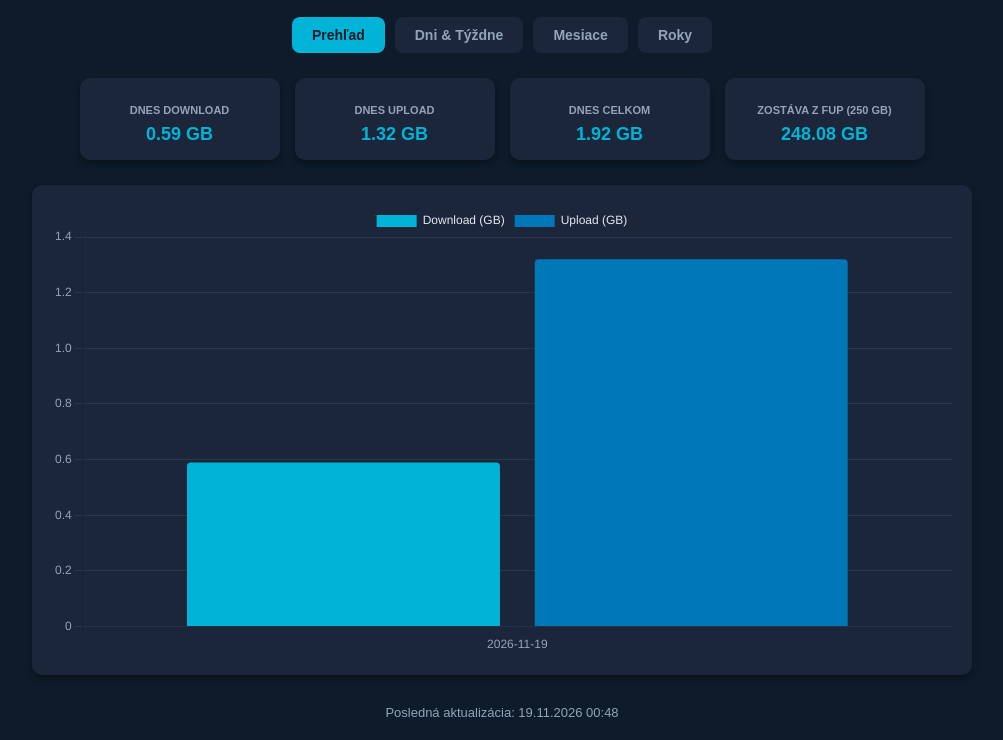
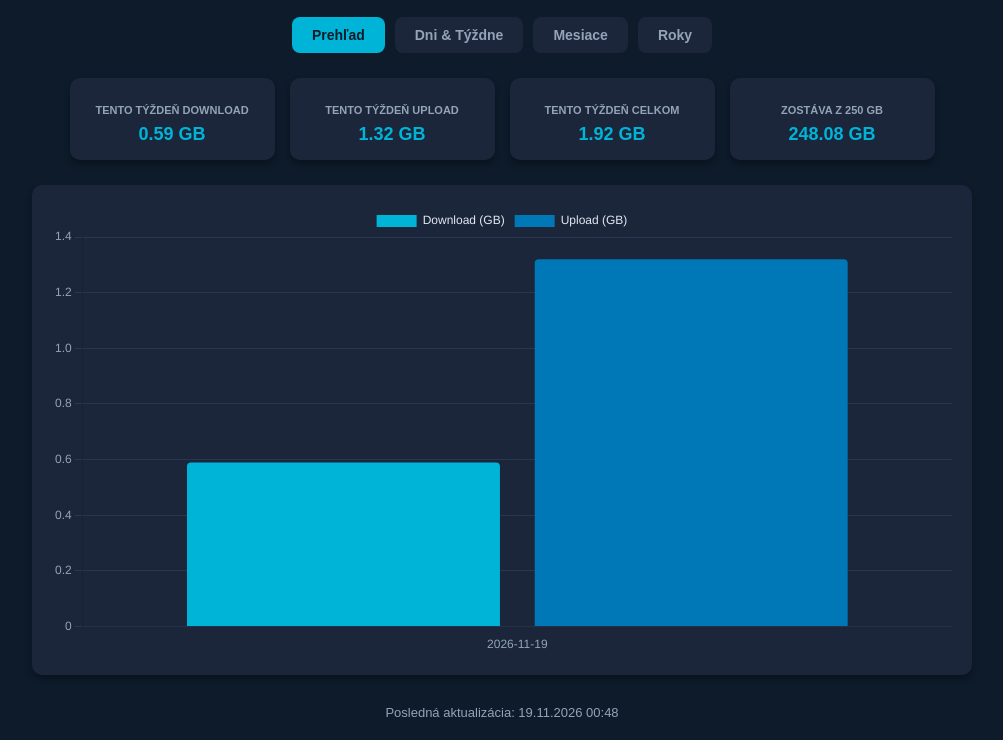
Before and after one commit to matkonet/4ka-spotreba, a plain HTML site: page index.html in a window 1280 px wide. Shown: the part 81-821 px from the top of the page, without its empty margins (138-1141 px from the left). Drawn offline with nearby package versions, Linux system fonts and the light colour scheme.

Commit message:
Update index.html

```diff
--- a/index.html
+++ b/index.html
@@ -49,7 +49,7 @@
             background-color: #1b263b;
             padding: 15px 20px;
             border-radius: 10px;
-            min-width: 160px;
+            min-width: 165px;
             box-shadow: 0 4px 6px rgba(0,0,0,0.3);
         }
         .card h3 { font-size: 11px; color: #94a3b8; margin-bottom: 8px; text-transform: uppercase; }
@@ -76,7 +76,7 @@
         }
 
         .history-list {
-            max-width: 800px;
+            max-width: 820px;
             margin: 0 auto;
             display: flex;
             flex-direction: column;
@@ -104,6 +104,7 @@
             gap: 18px;
             font-size: 14px;
             color: #94a3b8;
+            flex-wrap: wrap;
         }
         .history-stats strong {
             color: #00b4d8;
@@ -127,22 +128,22 @@
         <button class="tab-btn" onclick="switchTab(event, 'tab-roky')">Roky</button>
     </div>
 
-    <!-- Aktuálny deň (najnovší) v hlavných kartách -->
+    <!-- Aktuálny týždeň + odpočet od 250 GB -->
     <div class="cards">
         <div class="card">
-            <h3>Dnes Download</h3>
+            <h3>Tento týždeň Download</h3>
             <div id="download-val" class="value">0.00 GB</div>
         </div>
         <div class="card">
-            <h3>Dnes Upload</h3>
+            <h3>Tento týždeň Upload</h3>
             <div id="upload-val" class="value">0.00 GB</div>
         </div>
         <div class="card">
-            <h3>Dnes Celkom</h3>
+            <h3>Tento týždeň Celkom</h3>
             <div id="total-val" class="value">0.00 GB</div>
         </div>
         <div class="card">
-            <h3>Zostáva z FUP (250 GB)</h3>
+            <h3>Zostáva z 250 GB</h3>
             <div id="fup-left" class="value">250.00 GB</div>
         </div>
     </div>
@@ -159,13 +160,13 @@
         <div class="section-title">Štatistika po dňoch (najnovší deň navrchu)</div>
         <div id="days-list" class="history-list"></div>
 
-        <div class="section-title">Týždenná štatistika (nuluje sa v pondelok o 0:00, minulosť ostáva)</div>
+        <div class="section-title">Týždenná štatistika (limit 250 GB, reset po nedeli, história ostáva)</div>
         <div id="weeks-list" class="history-list"></div>
     </div>
 
-    <!-- ZÁLOŽKA 3: Mesiace -->
+    <!-- ZÁLOŽKA 3: Mesiace (súčet týždňov za kalendárny mesiac) -->
     <div id="tab-mesiace" class="tab-content">
-        <div class="section-title">Mesačná štatistika</div>
+        <div class="section-title">Mesačná štatistika (súčet týždňov za kalendárny mesiac)</div>
         <div id="months-list" class="history-list"></div>
     </div>
 
@@ -194,7 +195,7 @@
             return d.toLocaleDateString('sk-SK', { month: 'long', year: 'numeric' });
         }
 
-        function renderList(containerId, items, labelFormatter) {
+        function renderList(containerId, items, labelFormatter, extraFormatter) {
             const container = document.getElementById(containerId);
             if (!items || items.length === 0) {
                 container.innerHTML = '<div class="history-row"><span class="history-label">Zatiaľ žiadne záznamy</span></div>';
@@ -205,6 +206,7 @@
                 const up = (parseFloat(item.upload_gb) || 0).toFixed(2);
                 const tot = (parseFloat(item.total_gb) || 0).toFixed(2);
                 const label = labelFormatter ? labelFormatter(item.key) : item.key;
+                const extra = extraFormatter ? extraFormatter(item) : '';
                 return `
                     <div class="history-row ${idx === 0 ? 'latest' : ''}">
                         <span class="history-label">${label}</span>
@@ -212,6 +214,7 @@
                             <span>Down: <strong>${down} GB</strong></span>
                             <span>Up: <strong>${up} GB</strong></span>
                             <span>Celkom: <strong>${tot} GB</strong></span>
+                            ${extra}
                         </div>
                     </div>
                 `;
@@ -267,29 +270,34 @@
                     const weeks = hist.weeks || [];
                     const months = hist.months || [];
                     const years = hist.years || [];
+                    const limit = parseFloat(hist.fup_limit_gb) || 250;
 
-                    // Dnešný deň je prvý (najnovší)
-                    const today = days[0] || { download_gb: 0, upload_gb: 0, total_gb: 0 };
-                    const down = parseFloat(today.download_gb) || 0;
-                    const up = parseFloat(today.upload_gb) || 0;
-                    const total = parseFloat(today.total_gb) || (down + up);
+                    // Aktuálny týždeň je prvý v zozname (najnovší)
+                    const curWeek = weeks[0] || { download_gb: 0, upload_gb: 0, total_gb: 0 };
+                    const wDown = parseFloat(curWeek.download_gb) || 0;
+                    const wUp = parseFloat(curWeek.upload_gb) || 0;
+                    const wTot = parseFloat(curWeek.total_gb) || (wDown + wUp);
+                    const rem = Math.max(0, limit - wTot);
 
-                    document.getElementById('download-val').innerText = down.toFixed(2) + " GB";
-                    document.getElementById('upload-val').innerText = up.toFixed(2) + " GB";
-                    document.getElementById('total-val').innerText = total.toFixed(2) + " GB";
-
-                    // Zostáva z FUP (napr. z aktuálneho mesiaca alebo dňa, tu z aktuálneho mesiaca)
-                    const curMonthTotal = months[0] ? (parseFloat(months[0].total_gb) || 0) : total;
-                    const limit = 250;
-                    const rem = Math.max(0, limit - curMonthTotal);
+                    document.getElementById('download-val').innerText = wDown.toFixed(2) + " GB";
+                    document.getElementById('upload-val').innerText = wUp.toFixed(2) + " GB";
+                    document.getElementById('total-val').innerText = wTot.toFixed(2) + " GB";
                     document.getElementById('fup-left').innerText = rem.toFixed(2) + " GB";
 
                     renderList('days-list', days, k => k);
-                    renderList('weeks-list', weeks, k => `Týždeň ${k}`);
+                    renderList(
+                        'weeks-list',
+                        weeks,
+                        k => `Týždeň ${k}`,
+                        item => {
+                            const t = parseFloat(item.total_gb) || 0;
+                            const left = Math.max(0, limit - t).toFixed(2);
+                            return `<span>Zostáva z ${limit} GB: <strong>${left} GB</strong></span>`;
+                        }
+                    );
                     renderList('months-list', months, formatMonthSk);
                     renderList('years-list', years, k => `Rok ${k}`);
 
-                    // Graf posledných dní (od najstaršieho po najnovší pre prirodzený priebeh)
                     const chartDays = [...days].slice(0, 14).reverse();
                     fupChart.data.labels = chartDays.map(d => d.key);
                     fupChart.data.datasets[0].data = chartDays.map(d => parseFloat(d.download_gb) || 0);
```
